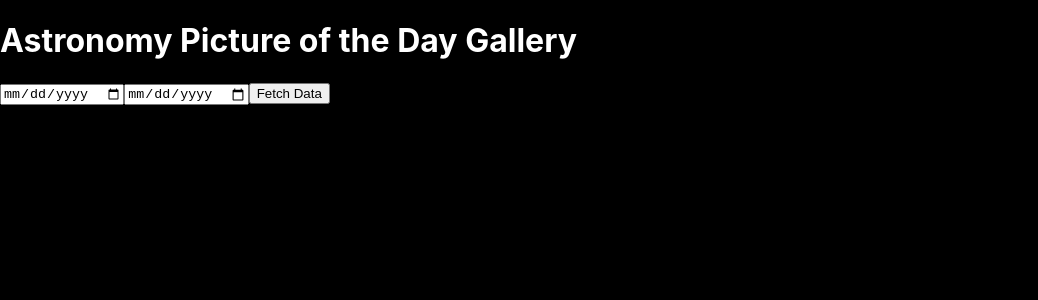
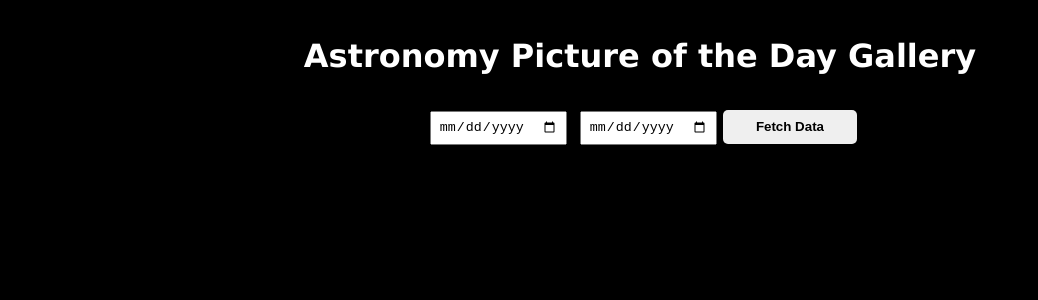
Before and after one commit to marcialeite24/nasa-web-app, a React (Create React App) app in the folder frontend/: page / in a window 1280 px wide. Shown: the top 300 px of the page, without its empty margins (0-1038 px from the left). Built offline with nearby package versions, Linux system fonts and the light colour scheme.

Commit message:
Adding style to date range component

```diff
--- a/frontend/src/App.css
+++ b/frontend/src/App.css
@@ -1,9 +1,37 @@
 body {
     background-color: black;
+    font-family: 'Lucida Sans', 'Lucida Sans Regular', 'Lucida Grande', 'Lucida Sans Unicode', Geneva, Verdana, sans-serif;
 }
 
 .header{
     color: white;
+    text-align: center;
+    padding: 1em 2em;
+}
+
+
+.date-range {
+    text-align: center;
+}
+
+.start-date, .end-date {
+    margin: 0.2em 0.5em;
+    padding: 0.5em;
+}
+
+.btn-fetch-data {
+    border: none;
+    border-radius: 5px;
+    width: 10em;
+    height: 2.5em;
+    font-weight: bold;
+    margin-top: 1em;
+}
+
+.date-error {
+    color: red;
+    font-weight: bold;
+    text-align: center;
 }
 
 .api {
--- a/frontend/src/components/Header.js
+++ b/frontend/src/components/Header.js
@@ -3,6 +3,8 @@ import React from "react";
 export default function Header({onFetch}) {
     const [startDate, setStartDate] = React.useState('');
     const [endDate, setEndDate] = React.useState('');
+    const [dateError, setDateError] = React.useState(false);
+    const [dateError2, setDateError2] = React.useState(false);
 
     const handleStartDate = (e) => {
         setStartDate(e.target.value);
@@ -12,24 +14,28 @@ export default function Header({onFetch}) {
     };
     const handleFetch = () => {
         if(new Date(startDate) > new Date(endDate)) {
-            console.log('Start date must be before end date');
+            setDateError(true);
             return;
         }
         if(new Date(endDate) > new Date()) {
-            console.log('End Date must be today or earlier');
+            setDateError2(true);
             return;
         }
         onFetch(startDate, endDate);
+        setDateError(false);
+        setDateError2(false);
     };
 
     return (
         <div className="header">
             <h1>Astronomy Picture of the Day Gallery</h1>
-            <div>
-                <input type="date" value={startDate} onChange={handleStartDate}/>
-                <input type="date" value={endDate} onChange={handleEndDate}/>
-                <button onClick={handleFetch}>Fetch Data</button>
+            <div className="date-range">
+                <input className="start-date" type="date" value={startDate} onChange={handleStartDate}/>
+                <input className="end-date" type="date" value={endDate} onChange={handleEndDate}/>
+                <button className="btn-fetch-data" onClick={handleFetch}>Fetch Data</button>
             </div>
+            {dateError && (<p className="date-error">Start date must be before end date</p>)}
+            {dateError2 && (<p className="date-error">End Date must be today or earlier</p>)}
         </div>
     )
 }
```
